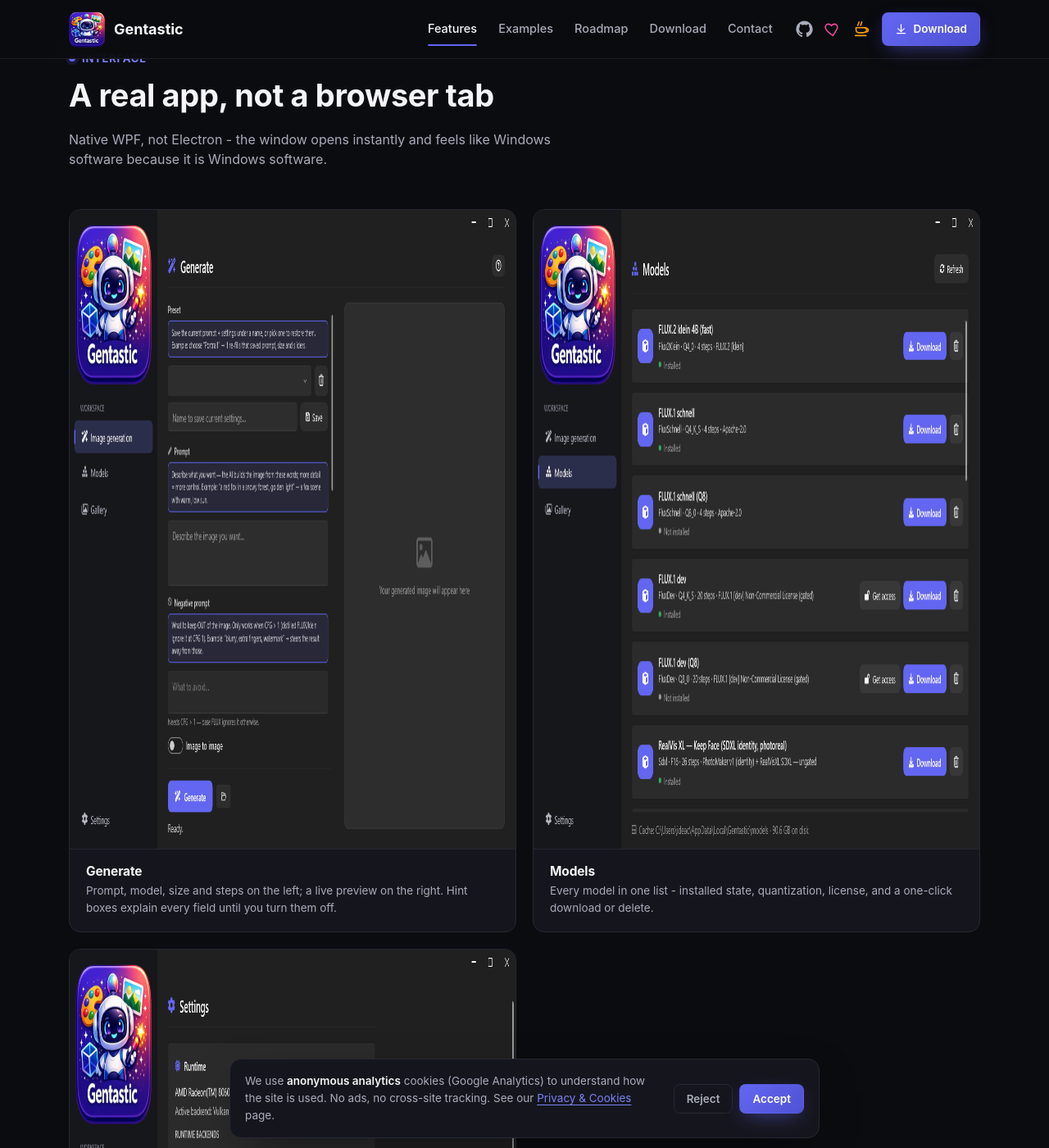
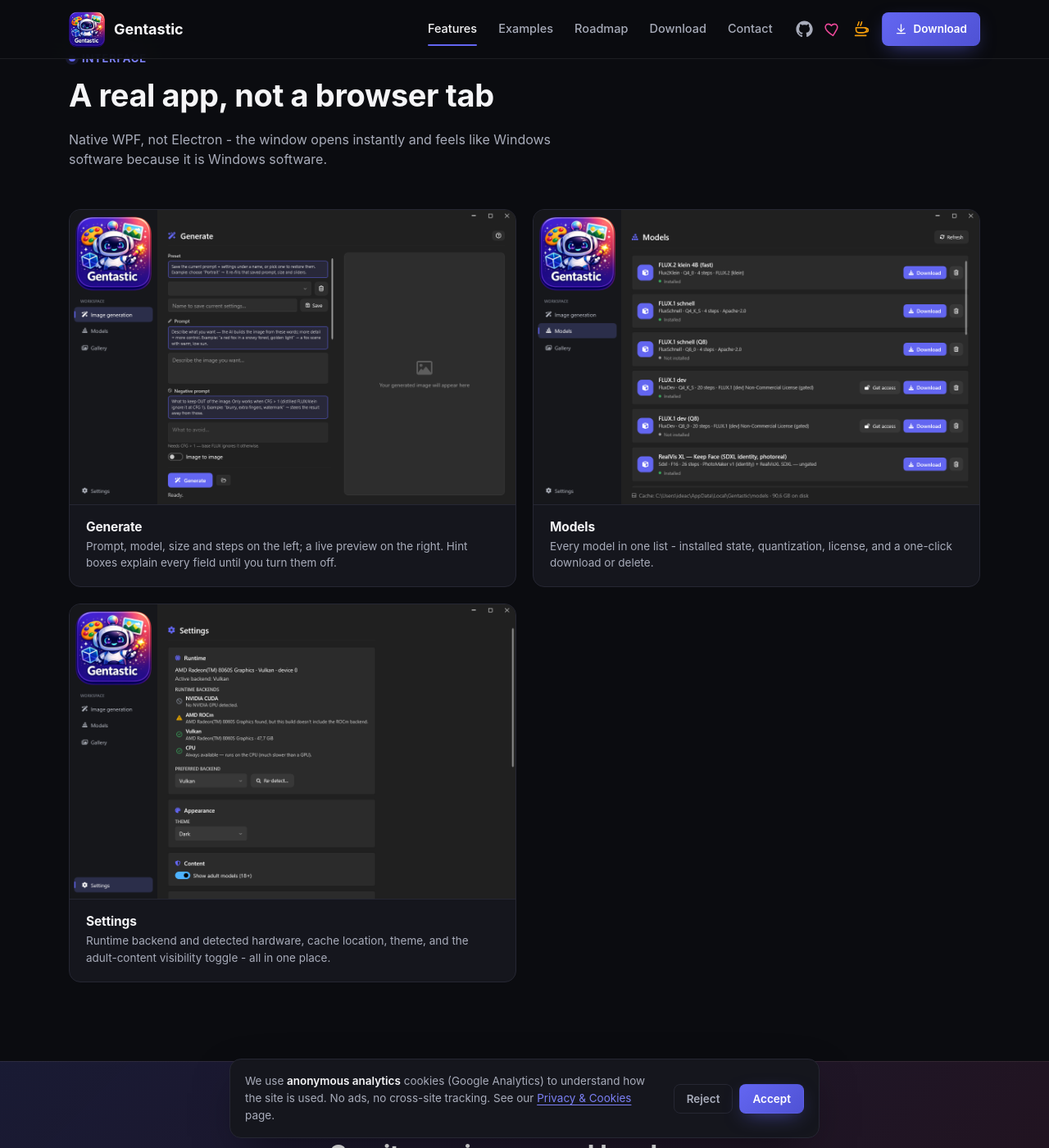
Before and after one commit to ideaconnect/gentastic, a Jekyll site: the page built from website/features.html, in a window 1280 px wide and 1400 px high, scrolled down 3460 px. Shown: the whole window at 82% size. Built offline with Jekyll 4.4.1, drawn with Linux system fonts in a browser that asks for light colours.

Commit message:
Website: fix stretched screenshots on the features page
The shot-card <img> tags carry width/height attributes (1180x780) as
low-priority presentation hints. .shot-card img overrode only width, so
the 780px height hint stuck and squished the landscape screenshots into
portrait boxes. Add height:auto plus aspect-ratio 1180/780 so they keep
their real proportions.

Co-Authored-By: Claude Opus 4.8 (1M context) <noreply@anthropic.com>

```diff
--- a/website/assets/css/style.css
+++ b/website/assets/css/style.css
@@ -978,6 +978,11 @@ section {
 }
 .shot-card img {
   width: 100%;
+  /* Screenshots carry width/height attributes (1180x780) as presentation hints.
+     .shot-card only overrides width, so without height:auto the 780px height hint
+     sticks and the landscape shot gets stretched into a portrait box. */
+  height: auto;
+  aspect-ratio: 1180 / 780;
   border-bottom: 1px solid var(--border);
 }
 .shot-card-body {
```
